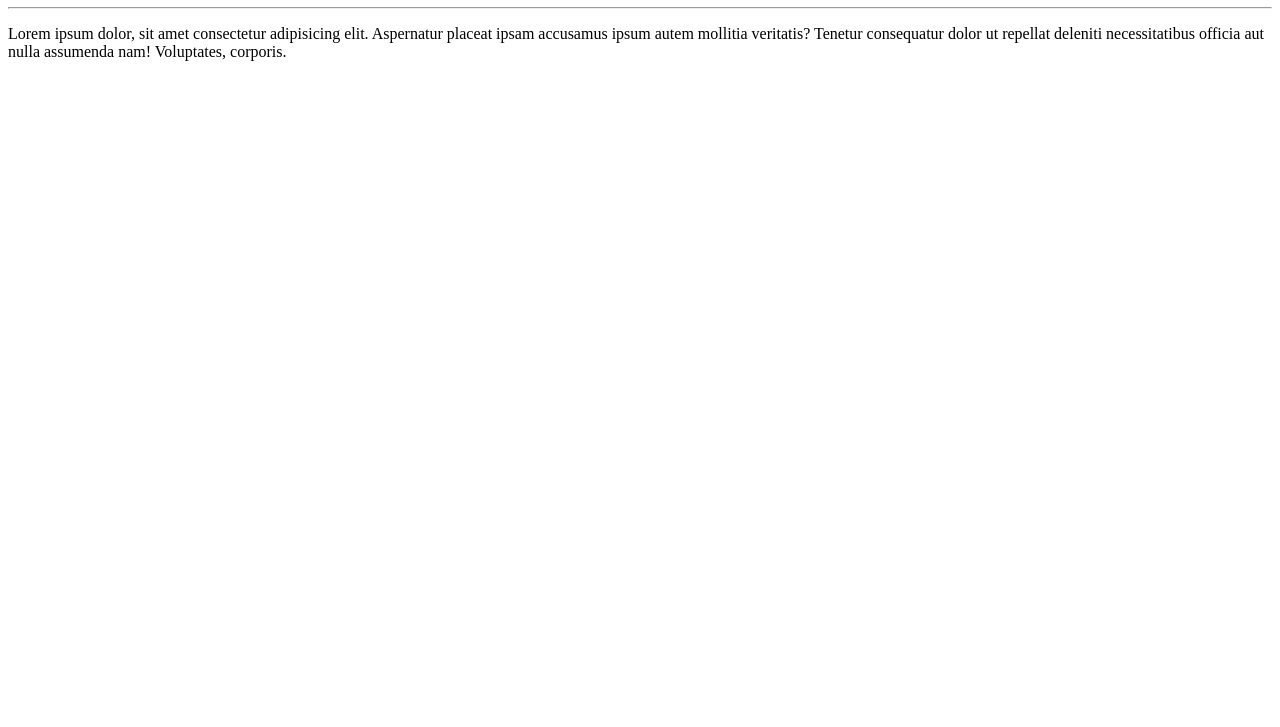
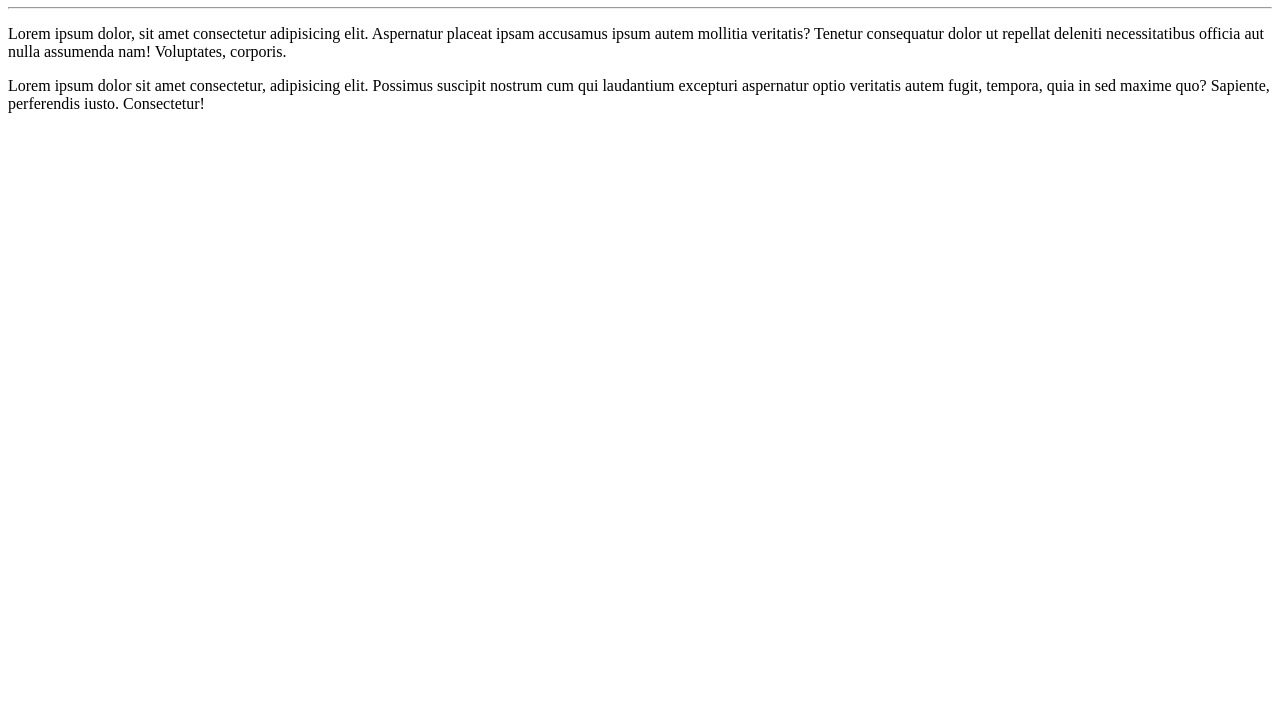
Before and after one commit to alkcgarcia/OlaMundo, a plain HTML site: page site-exemplo/index.html in a window 1280 px wide. Shown: the part 73-800 px from the top of the page. Drawn offline with Linux system fonts and the light colour scheme.

Commit message:
Adicionado mais um parágrafo.

```diff
--- a/site-exemplo/index.html
+++ b/site-exemplo/index.html
@@ -10,5 +10,6 @@
     <hr>
     <p>Lorem ipsum dolor, sit amet consectetur adipisicing elit. Aspernatur placeat ipsam accusamus ipsum autem mollitia veritatis? Tenetur consequatur dolor ut repellat deleniti necessitatibus officia aut nulla assumenda nam! Voluptates, corporis.
     </p>
+    <p>Lorem ipsum dolor sit amet consectetur, adipisicing elit. Possimus suscipit nostrum cum qui laudantium excepturi aspernatur optio veritatis autem fugit, tempora, quia in sed maxime quo? Sapiente, perferendis iusto. Consectetur!</p>
 </body>
 </html>
```
